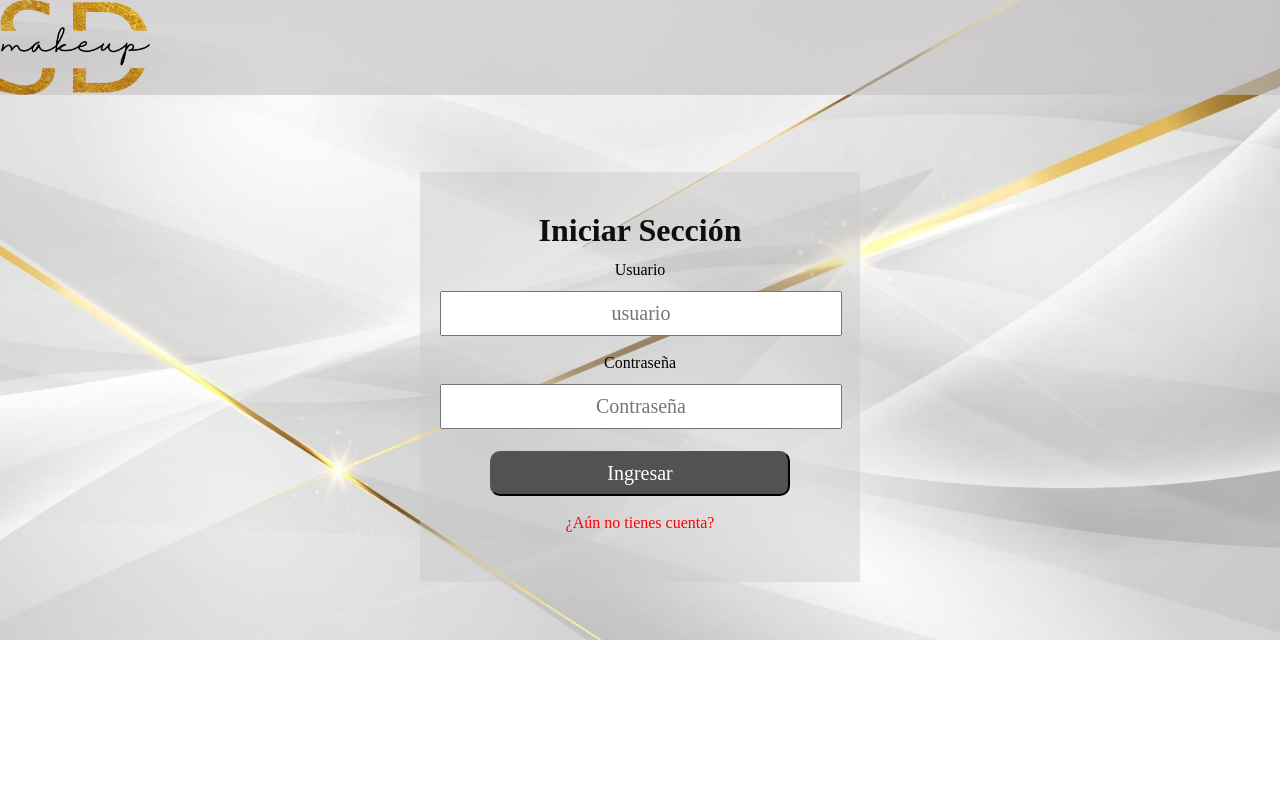
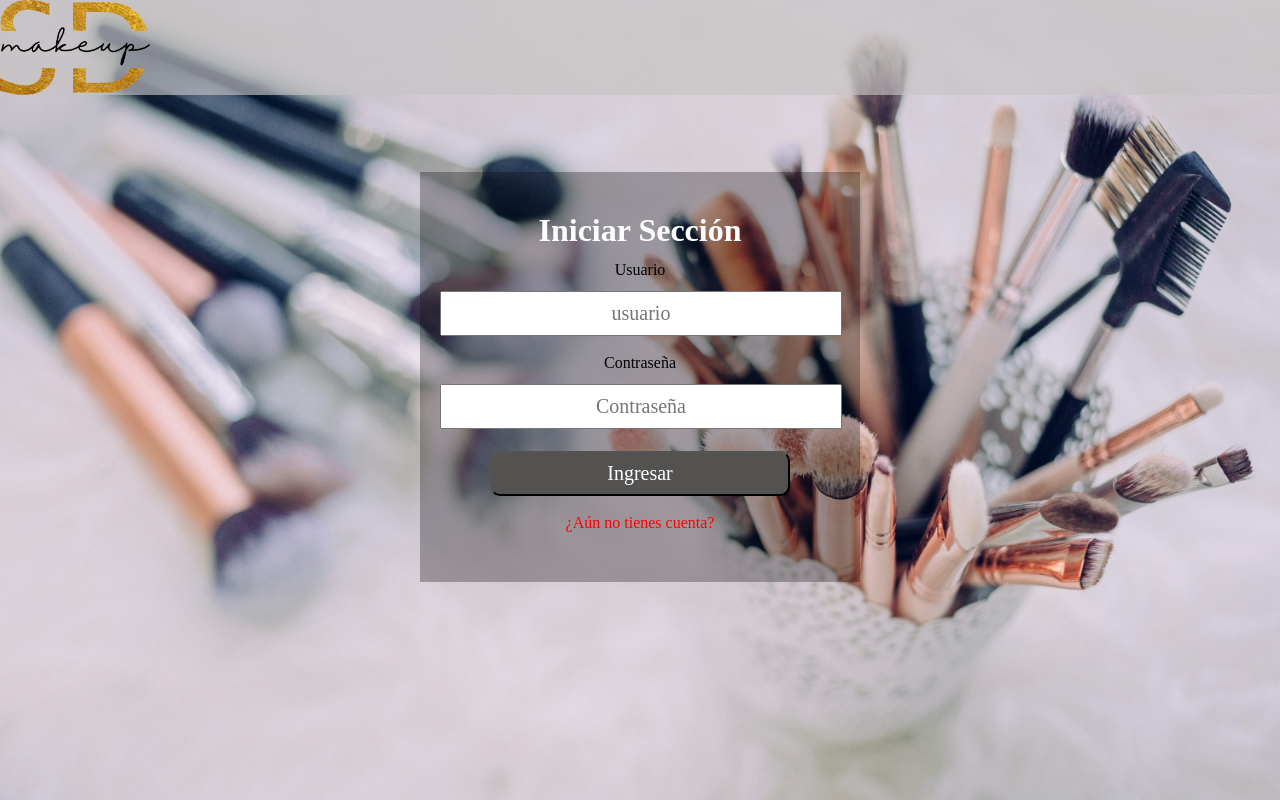
Before and after one commit to solennyD/SDmakeup, a PHP site: page /login.php in a window 1280 px wide. Run offline with PHP 8.4, Linux system fonts and the light colour scheme; some libraries are stand-ins or nearby versions.

Commit message:
Mejora en el css en linea del dashboard y el login, nuevo fondo el login

```diff
--- a/css/login.css
+++ b/css/login.css
@@ -3,6 +3,7 @@
 	margin: 0;
 	font-family: century Gothic;
 	text-align: center;
+	color: black;
 }
 
 h2{
@@ -14,7 +15,7 @@ h2{
 
 form {
 	padding: 50px 20px;
-	background-color: rgba(203, 202, 202, 0.444);
+	background-color: rgba(12, 12, 12, 0.303);
 	margin: calc(25% + 100px);
 	margin-top: 6%;
 	padding-top: 28px;
@@ -24,7 +25,7 @@ form {
 h1 {
 	text-align: center;
 	padding: 12px;
-	color: rgb(14, 14, 14)
+	color: rgb(254, 254, 254)
 
 }
 
@@ -72,7 +73,7 @@ input[type='submit']{
 
 }
 body{
-	background-image:url(../imagen/cesta.jpg);
+	background-image:url(../imagen/photoBru.jpeg);
 	width: 100%;
 	height:100%;
     background-repeat: no-repeat;
--- a/login.php
+++ b/login.php
@@ -24,8 +24,8 @@
    <br>
    <br>
 
-   <a style="color: red; text-decoration:none" href="./formulario.php">
-              <div>¿Aún no tienes cuenta?</div>
+   <a style=" text-decoration:none" href="./formulario.php">
+              <div style="color: red">¿Aún no tienes cuenta?</div>
             </a>
 
    </form>
```
Also changed, not shown: dashboardUser.php (+4 -4 lines).
